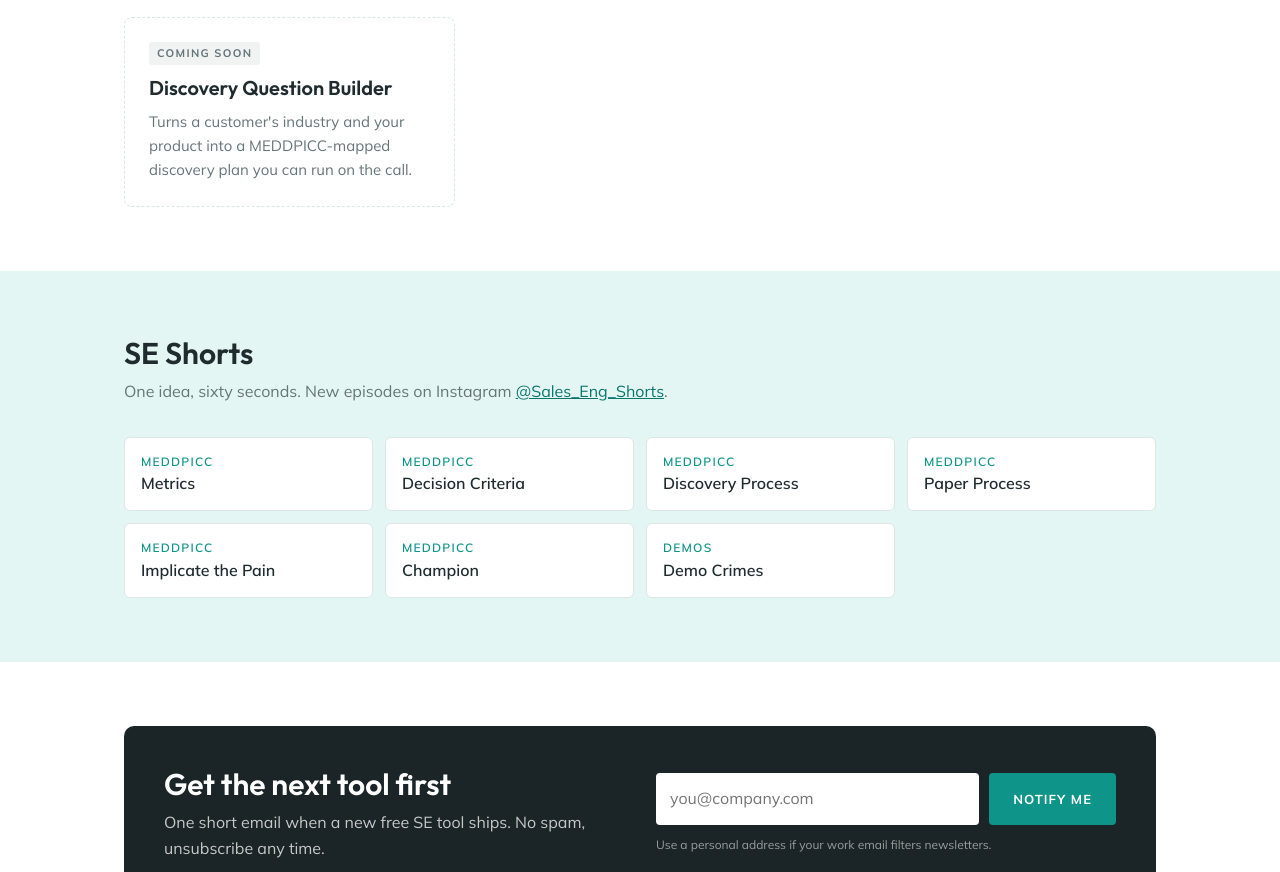
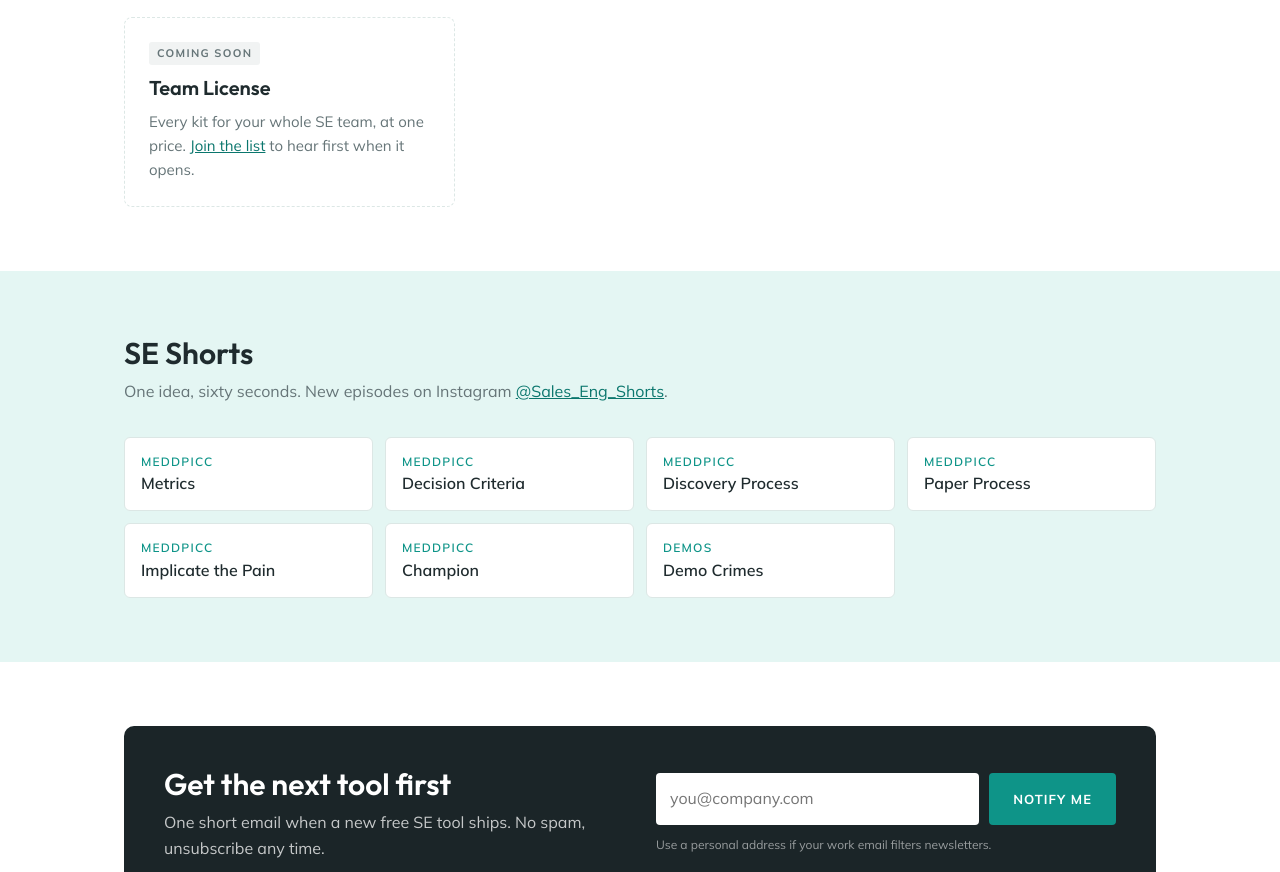
Before and after one commit to jamesfraasch-dotcom/se_engineer_shorts, a plain HTML site: page index.html in a window 1280 px wide. Shown: the part 1085-1957 px from the top of the page. Drawn offline with Linux system fonts and the light colour scheme.

Commit message:
Home page: coming-soon card is now the Team License
Co-Authored-By: Claude Opus 5.5 <noreply@anthropic.com>
Claude-Session: https://claude.ai/code/session_01MDyTTWTed28poGsfwFdyGt

```diff
--- a/index.html
+++ b/index.html
@@ -119,8 +119,8 @@ footer .wrap{display:flex;justify-content:space-between;gap:16px;flex-wrap:wrap}
       </div>
       <div class="card soon">
         <span class="tag soon">Coming soon</span>
-        <h3>Discovery Question Builder</h3>
-        <p>Turns a customer's industry and your product into a MEDDPICC-mapped discovery plan you can run on the call.</p>
+        <h3>Team License</h3>
+        <p>Every kit for your whole SE team, at one price. <a href="#signup">Join the list</a> to hear first when it opens.</p>
       </div>
     </div>
   </div>
```
